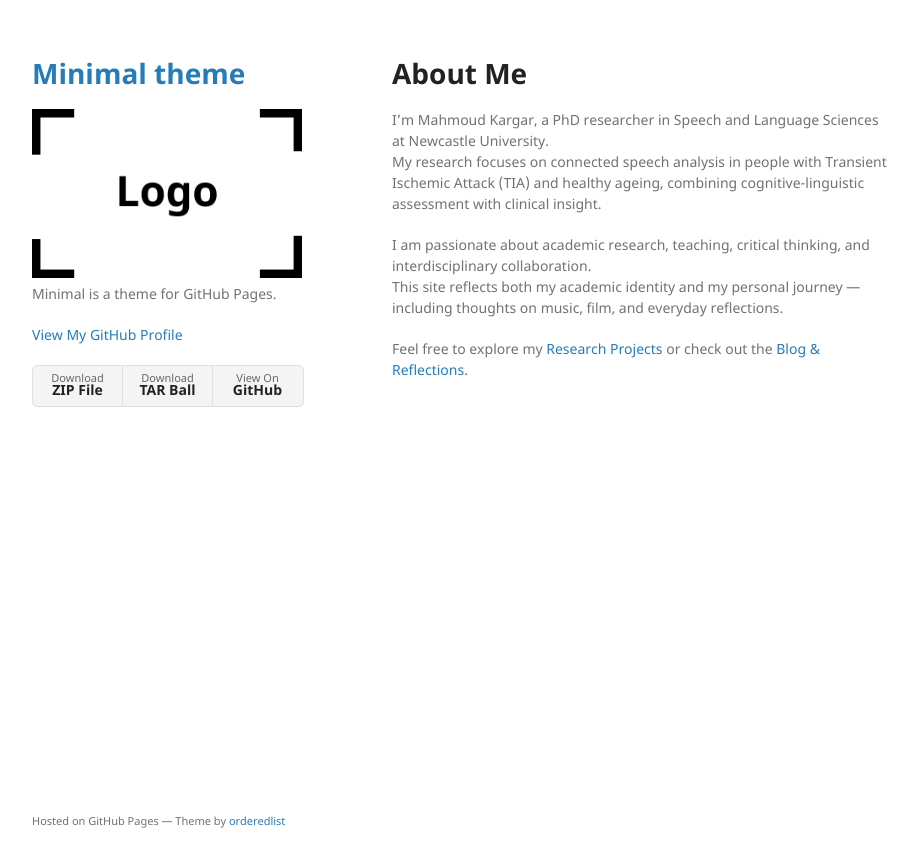
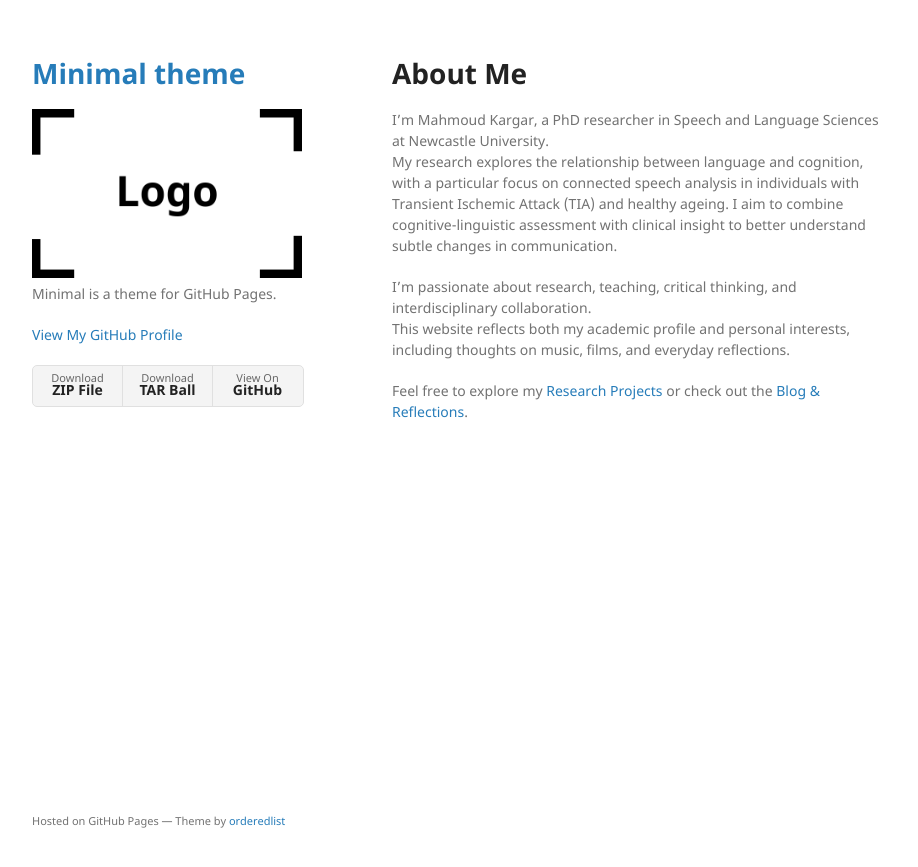
Before and after one commit to MKargar-2025/mkargar-2025.github.io, a Jekyll site: the page built from about.md, in a window 1280 px wide. Shown: the top 867 px of the page, without its empty margins (178-1096 px from the left). Built offline with Jekyll 4.4.1, drawn with Linux system fonts in a browser that asks for light colours.

Commit message:
Update about.md

```diff
--- a/about.md
+++ b/about.md
@@ -6,9 +6,9 @@ title: About Me
 # About Me
 
 I'm Mahmoud Kargar, a PhD researcher in Speech and Language Sciences at Newcastle University.
-My research focuses on connected speech analysis in people with Transient Ischemic Attack (TIA) and healthy ageing, combining cognitive-linguistic assessment with clinical insight.
+My research explores the relationship between language and cognition, with a particular focus on connected speech analysis in individuals with Transient Ischemic Attack (TIA) and healthy ageing. I aim to combine cognitive-linguistic assessment with clinical insight to better understand subtle changes in communication.
 
-I am passionate about academic research, teaching, critical thinking, and interdisciplinary collaboration.
-This site reflects both my academic identity and my personal journey — including thoughts on music, film, and everyday reflections.
+I'm passionate about research, teaching, critical thinking, and interdisciplinary collaboration.
+This website reflects both my academic profile and personal interests, including thoughts on music, films, and everyday reflections.
 
 Feel free to explore my [Research Projects](projects.md) or check out the [Blog & Reflections](blog.md).
```
